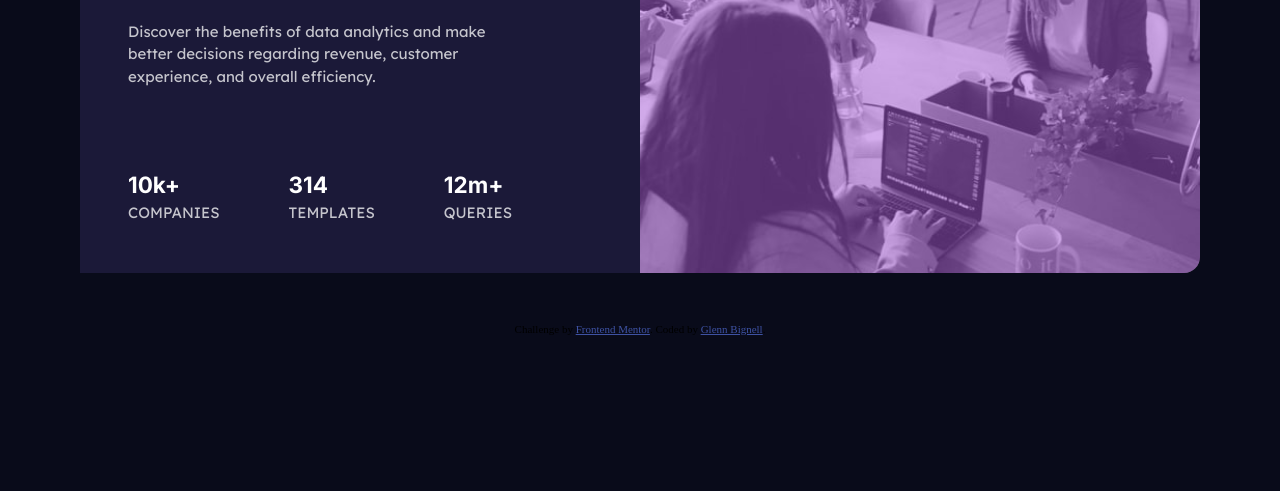
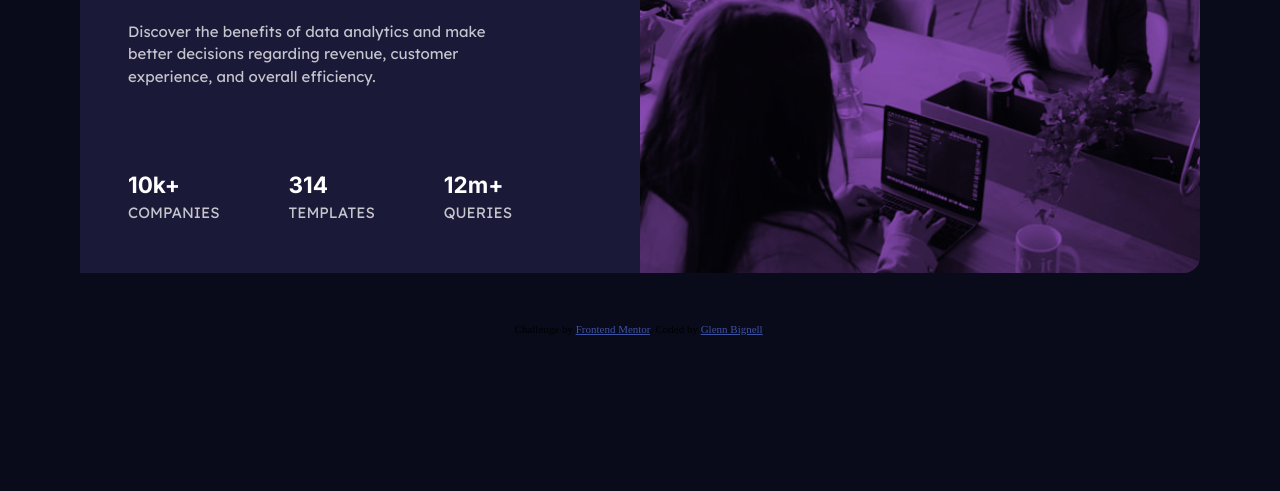
Before and after one commit to gbignell/stats-preview-card-component, a plain HTML site: page index.html in a window 1280 px wide. Shown: the part 309-800 px from the top of the page. Drawn offline with Linux system fonts and the light colour scheme.

Commit message:
Update picture colour overlay using blend mode

```diff
--- a/style.css
+++ b/style.css
@@ -127,20 +127,21 @@ span {
   background-size: cover;
   border-radius: 0 1rem 1rem 0;
   padding: 3rem 3rem 3rem 8rem;
-  /* filter: sepia(); */
-  position: relative;
+  background-color: hsl(277, 64%, 61%);
+  background-blend-mode: multiply;
+  opacity: 0.8;
+  /* position: relative; */
 }
 
-.layer {
+/* .layer {
   background: hsla(277, 64%, 61%, 0.5);
-  /* background-color: brown; */
   height: 100%;
   width: 100%;
   border-radius: 0 1rem 1rem 0;
   position: absolute;
   top: 0;
   left: 0;
-}
+} */
 
 .stats {
   display: flex;
```
